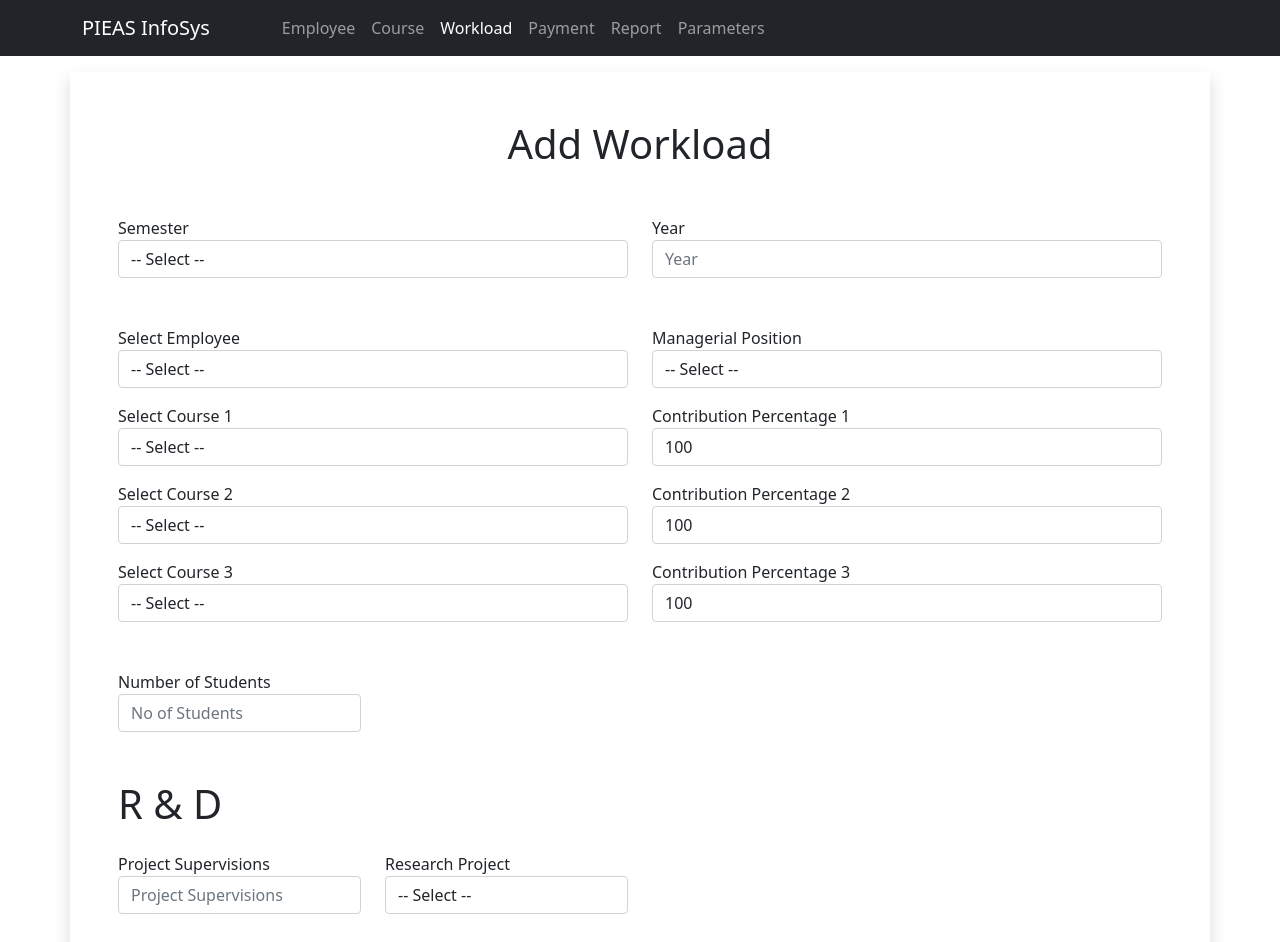
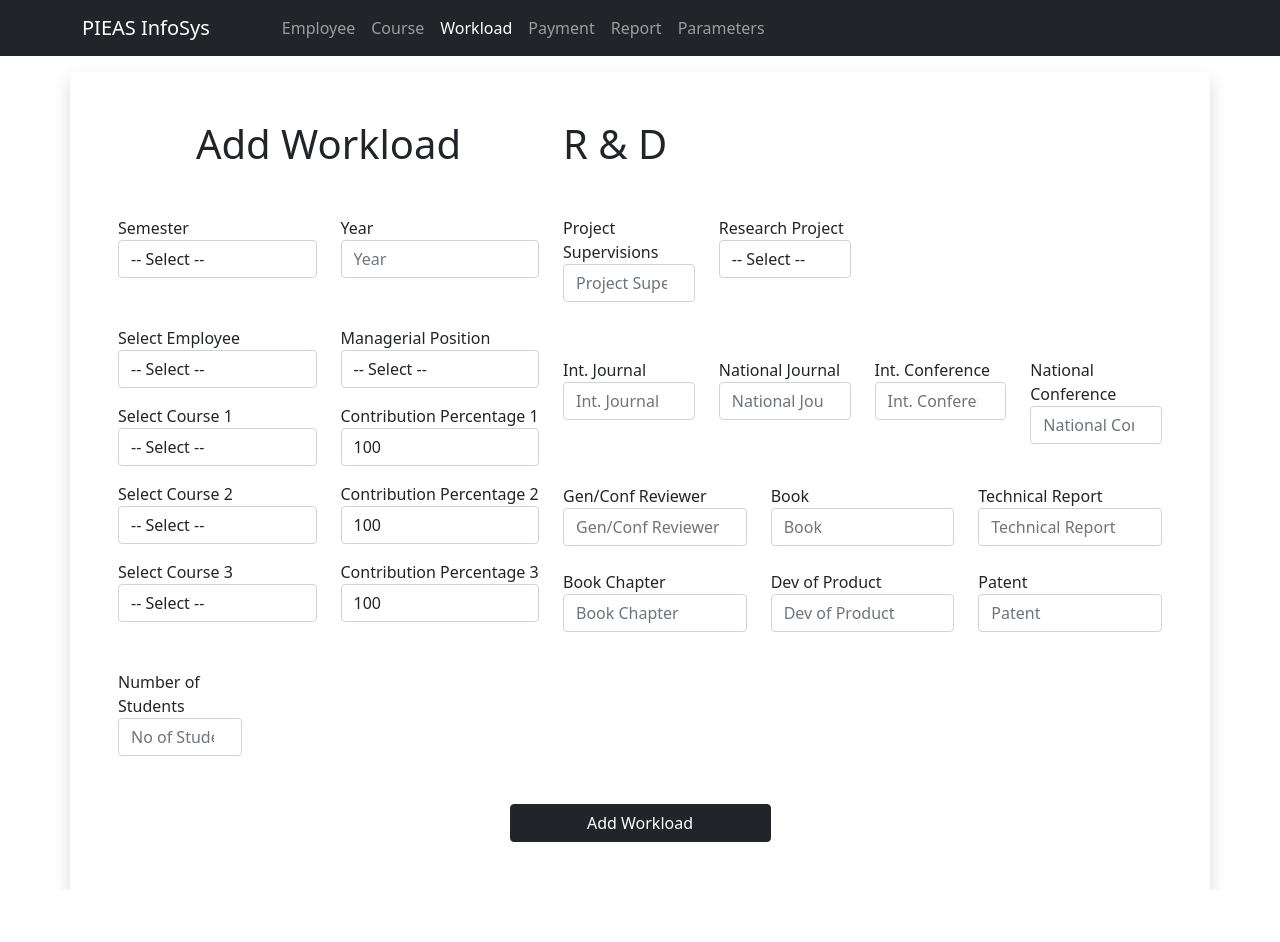
Before and after one commit to yasiraziz428/FYP-PIEAS-InfoSys, a React (Create React App) app: page /workload/add in a window 1280 px wide. Shown: the top 942 px of the page. After the commit the page ends 890 px from the top, so only its background shows below. Built offline with nearby package versions, Linux system fonts and the light colour scheme; data requests are answered from the project's data file.

Commit message:
Parameters(workload-done-(2)

```diff
--- a/src/components/AddWorkload.jsx
+++ b/src/components/AddWorkload.jsx
@@ -260,7 +260,9 @@ const AddWorkload = () => {
     <div className="container shadow px-5 pb-5">
       <form onSubmit={(e) => onSubmit(e)}>
         <div className="rendered-form mt-3">
-          <h1 className="text-center pt-5">Add Workload</h1>
+          <div className="row">
+            <div className="col-sm-12 col-md-12 col-lg-5">
+              <h1 className="pt-5 text-center">Add Workload</h1>
               <div className="row mt-5">
                 <div className="col-sm-10 col-md-6 col-lg-6">
                   <label>Semester</label>
@@ -301,7 +303,10 @@ const AddWorkload = () => {
               <div className="row">
                 <div className="col-sm-10 col-md-6 col-lg-6">
                   <div className="formbuilder-select  mt-5 form-group field-EmployeeList">
-                <label for="EmployeeList" className="formbuilder-select-label">
+                    <label
+                      for="EmployeeList"
+                      className="formbuilder-select-label"
+                    >
                       Select Employee
                     </label>
                     <select
@@ -355,7 +360,10 @@ const AddWorkload = () => {
                       <option id="MPList-7" value="Project_Director">
                         Project Director
                       </option>
-                  <option id="MPList-8" value="Course_OR_Project_Coordinator">
+                      <option
+                        id="MPList-8"
+                        value="Course_OR_Project_Coordinator"
+                      >
                         Course / Project Coordinator
                       </option>
                       <option
@@ -481,7 +489,7 @@ const AddWorkload = () => {
               </div>
 
               <div className="row">
-            <div className="col-sm-10 col-md-6 col-lg-3">
+                <div className="col-sm-10 col-md-6 col-lg-4">
                   <div className="formbuilder-text form-group field-text-1654851224189 mt-5 ">
                     <label>Number of Students</label>
                     <input
@@ -495,7 +503,9 @@ const AddWorkload = () => {
                   </div>
                 </div>
               </div>
-          <h1 className="mt-5 mb-4">R & D</h1>
+            </div>
+            <div className="col-sm-12 col-md-12 col-lg-7">
+              <h1 className="mt-5 mb-5">R & D</h1>
 
               <div className="row">
                 <div className="col-sm-10 col-md-6 col-lg-3">
@@ -540,13 +550,13 @@ const AddWorkload = () => {
                 <div className="col-sm-10 col-md-6 col-lg-3"></div>
               </div>
 
-          <div className="row mt-3">
+              <div className="row mt-5">
                 <div className="col-sm-10 col-md-6 col-lg-3">
                   <div className="formbuilder-text form-group mt-2 field-text-1654851224189">
-                <label>International Journal</label>
+                    <label>Int. Journal</label>
                     <input
                       type="number"
-                  placeholder="International Journal"
+                      placeholder="Int. Journal"
                       className="form-control"
                       name="intJournal"
                       value={intJournal}
@@ -569,10 +579,10 @@ const AddWorkload = () => {
                 </div>
                 <div className="col-sm-10 col-md-6 col-lg-3">
                   <div className="formbuilder-text form-group mt-2 field-text-1654851224189">
-                <label>International Conference</label>
+                    <label>Int. Conference</label>
                     <input
                       type="number"
-                  placeholder="International Conference"
+                      placeholder="Int. Conference"
                       className="form-control"
                       name="intConference"
                       value={intConference}
@@ -596,18 +606,18 @@ const AddWorkload = () => {
               </div>
 
               <div className="row mt-3">
-            <div className="col-sm-10 col-md-6 col-lg-2">
-              <label>General/Conference Reviewer</label>
+                <div className="col-sm-10 col-md-6 col-lg-4 mt-4">
+                  <label>Gen/Conf Reviewer</label>
                   <input
                     type="number"
-                placeholder="General / Conference Reviewer"
+                    placeholder="Gen/Conf Reviewer"
                     className="form-control"
                     name="GCR"
                     value={GCR}
                     onChange={(e) => onInputChange(e)}
                   />
                 </div>
-            <div className="col-sm-10 col-md-6 col-lg-2 mt-4">
+                <div className="col-sm-10 col-md-6 col-lg-4 mt-4">
                   <label>Book</label>
                   <input
                     type="number"
@@ -618,7 +628,7 @@ const AddWorkload = () => {
                     onChange={(e) => onInputChange(e)}
                   />
                 </div>
-            <div className="col-sm-10 col-md-6 col-lg-2 mt-4">
+                <div className="col-sm-10 col-md-6 col-lg-4 mt-4">
                   <label>Technical Report</label>
                   <input
                     type="number"
@@ -629,7 +639,9 @@ const AddWorkload = () => {
                     onChange={(e) => onInputChange(e)}
                   />
                 </div>
-            <div className="col-sm-10 col-md-6 col-lg-2 mt-4">
+              </div>
+              <div className="row">
+                <div className="col-sm-10 col-md-6 col-lg-4 mt-4">
                   <label>Book Chapter</label>
                   <input
                     type="number"
@@ -640,18 +652,18 @@ const AddWorkload = () => {
                     onChange={(e) => onInputChange(e)}
                   />
                 </div>
-            <div className="col-sm-10 col-md-6 col-lg-2 mt-4">
-              <label>Development of Product</label>
+                <div className="col-sm-10 col-md-6 col-lg-4 mt-4">
+                  <label>Dev of Product</label>
                   <input
                     type="number"
-                placeholder="Development of Product"
+                    placeholder="Dev of Product"
                     className="form-control"
                     name="devOfProd"
                     value={devOfProd}
                     onChange={(e) => onInputChange(e)}
                   />
                 </div>
-            <div className="col-sm-10 col-md-6 col-lg-2 mt-4">
+                <div className="col-sm-10 col-md-6 col-lg-4 mt-4">
                   <label>Patent</label>
                   <input
                     type="number"
@@ -664,10 +676,12 @@ const AddWorkload = () => {
                 </div>
               </div>
             </div>
+          </div>
+        </div>
 
-        <div className="formbuilder-button form-group field-submitButton">
+        <div className="text-center">
           <button
-            className="btn-dark btn form-control mt-5"
+            className="btn-dark btn mt-5 w-25"
             type="submit"
             name="submitButton"
             id="submitButton"
```
Lines whose indentation alone changed are shown as unchanged.
